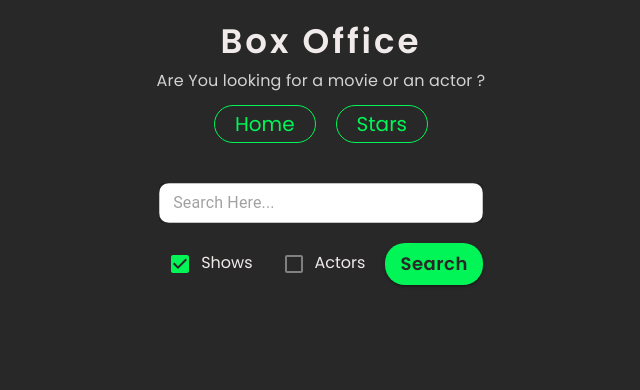
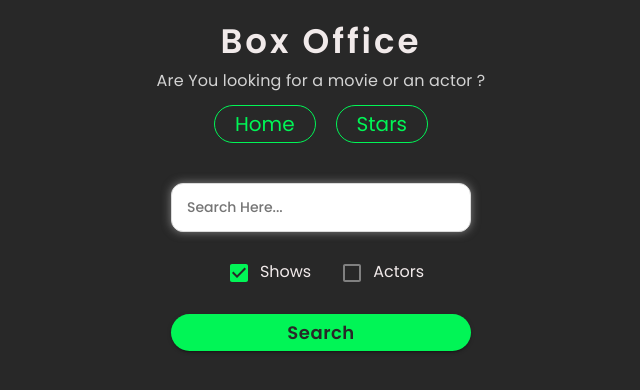
Before and after one commit to Gurjantrandahwa/movies_search_app, a React (Create React App) app: page / in a window 1280 px wide. Shown: the top 390 px of the page, without its empty margins (319-959 px from the left). Built offline with nearby package versions, Linux system fonts and the light colour scheme; the HTML template or start-up script is replaced by a standard one.

Commit message:
movies app

```diff
--- a/src/Pages/Home/Home.js
+++ b/src/Pages/Home/Home.js
@@ -48,8 +48,7 @@ export default function Home() {
 
 
         <div>
-            <TextField
-                variant={"outlined"}
+            <input
                className={"search-bar"}
                 type={"text"}
                 placeholder={"Search Here..."}
@@ -92,6 +91,8 @@ export default function Home() {
                         onChange={onRadioChange}/>
                     Actors
                 </label>
+
+            </div>
             <Button
                 className={"button"}
                 variant={"contained"}
@@ -99,8 +100,6 @@ export default function Home() {
                 onChange={onRadioChange}>
                 Search
             </Button>
-            </div>
-
 
         </div>
 
--- a/src/Pages/Home/home.scss
+++ b/src/Pages/Home/home.scss
@@ -7,19 +7,19 @@
   padding-top: 20px;
 
 
-
-
   .search-bar {
+    display: block;
+    width: 300px;
     background: white;
     outline: none !important;
-    border: none !important;
     font-family: 'Poppins', sans-serif;
-    width: 100%;
-    border-radius: 10px;
-
-    &:focus {
-      outline: none;
-    }
+    border-radius: 12px;
+    margin: auto;
+    border: 1px solid #dbdbdb;
+    box-shadow: 0 0 10px 0 rgba(219, 219, 219, 0.5);
+    padding: 13px 15px;
+    font-size: 14px;
+    font-weight: 500;
   }
 
   .radios {
@@ -36,6 +36,7 @@
   }
 
   .button {
+    width: 100%;
     background: #01f556;
     border: none;
     color: #282828;
@@ -44,8 +45,10 @@
     text-decoration: none;
     text-transform: none;
     font-size: 18px;
-    padding: 5px 15px !important;
+    padding: 3px 15px !important;
     border-radius: 20px;
+    justify-content: center;
+    display: flex;
 
     &:hover {
       background-color: #01f556;
--- a/src/componets/Actor/ActorCard.js
+++ b/src/componets/Actor/ActorCard.js
@@ -2,18 +2,24 @@ import React from "react";
 import {Typography} from "@mui/material";
 
 export default function ActorCard({name, country, birthday, deathday, gender, image}) {
-    return <div>
+    return <div className={"card"}>
         <div>
             <img src={image} alt={""}/>
         </div>
-        <Typography variant={"h4"}>
-            {name} {gender ? `(${gender})` : null}
-        </Typography>
-        <Typography>
-            {country ? `Comes from ${country}` : 'No country known'}
-        </Typography>
-        {birthday ? <p>{birthday}</p> : null}
-        <p>{deathday ? `Died ${deathday}` : "Alive"}</p>
+        <div className={"action-text"}>
+            <Typography variant={"h6"}>
+                {name} {gender ? `(${gender})` : null}
+            </Typography>
+            <Typography sx={{
+                marginBottom: "10px",
+                color: "goldenrod"
+            }}>
+                {country ? `Comes from ${country}` : 'No country known'}
+            </Typography>
+            {birthday ? <p className={"color-green"}>{birthday}</p> : null}
+            <p className={"color-green"}>{deathday ? `Died ${deathday}` : "Alive"}</p>
+        </div>
+
 
     </div>
 }
--- a/src/componets/Actor/ActorGrid.js
+++ b/src/componets/Actor/ActorGrid.js
@@ -3,7 +3,7 @@ import img from "../Images/img.png";
 import ActorCard from "./ActorCard";
 
 export default function ActorGrid({data}) {
-    return <div>
+    return <div className={"show-wrapper"}>
         {
             data.map(({person}) => <ActorCard
                 key={person.id}
--- a/src/componets/Show/showcard.scss
+++ b/src/componets/Show/showcard.scss
@@ -4,16 +4,13 @@
   flex-wrap: wrap;
   gap: 30px;
   justify-content: center;
-  margin: auto;
+  margin: 40px auto;
 }
 .card {
   width: 350px;
-
-  border-radius: 20px;
   display: flex;
   flex-direction: column;
   justify-content: center;
-
   padding: 10px;
 
   h5 {
@@ -31,6 +28,23 @@
     margin: auto;
     align-items: center;
     display: flex;
+    border-radius: 20px;
+  }
+  .action-text{
+    display: flex;
+    margin: auto;
+    justify-content: center;
+    flex-direction: column;
+    align-items: center;
+
+    h6{
+      margin-top: 8px;
+      margin-bottom: 8px;
+    }
+
+    .color-green{
+      color: #01f556;
+    }
   }
 
   .buttons {
```
Lines whose indentation alone changed are shown as unchanged.
